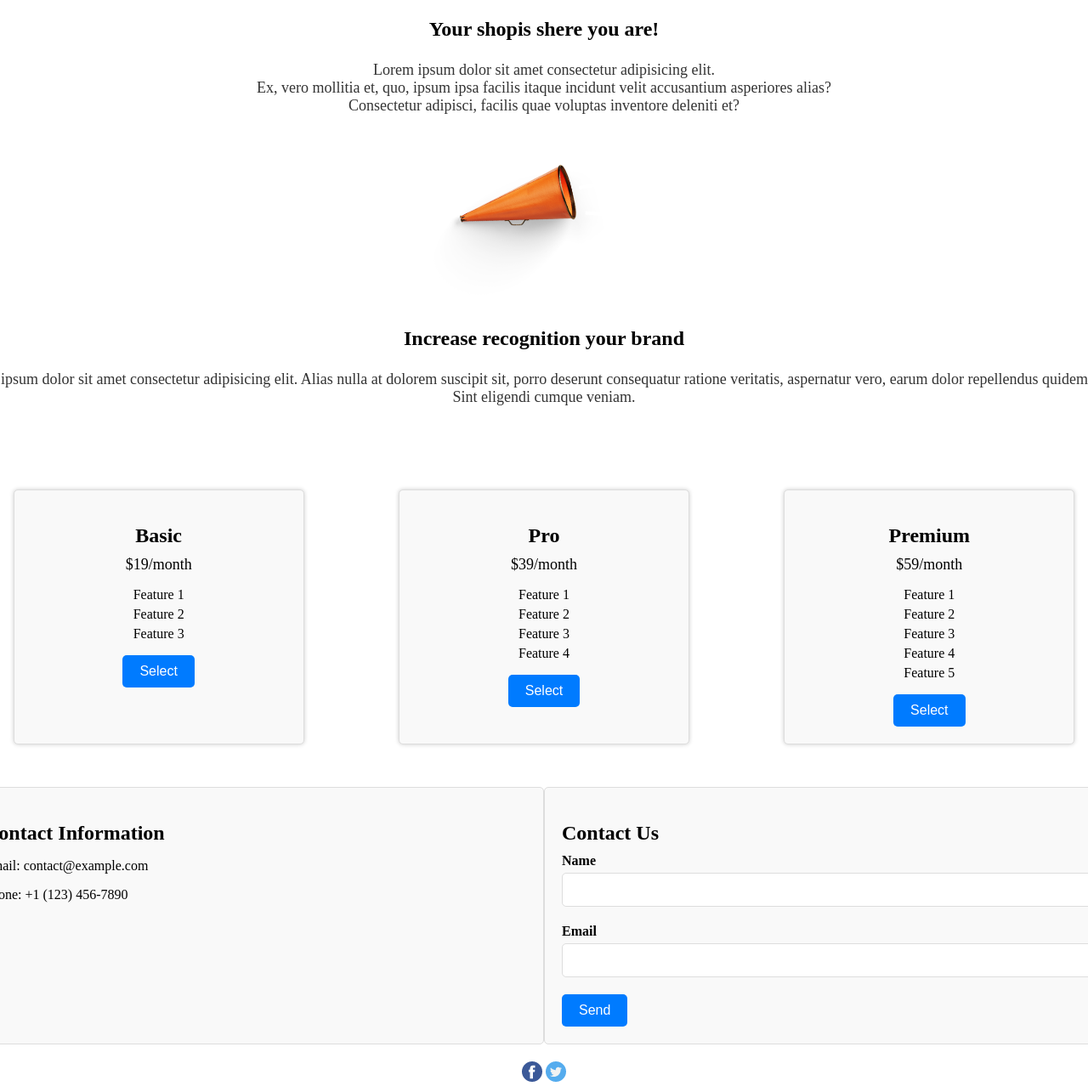
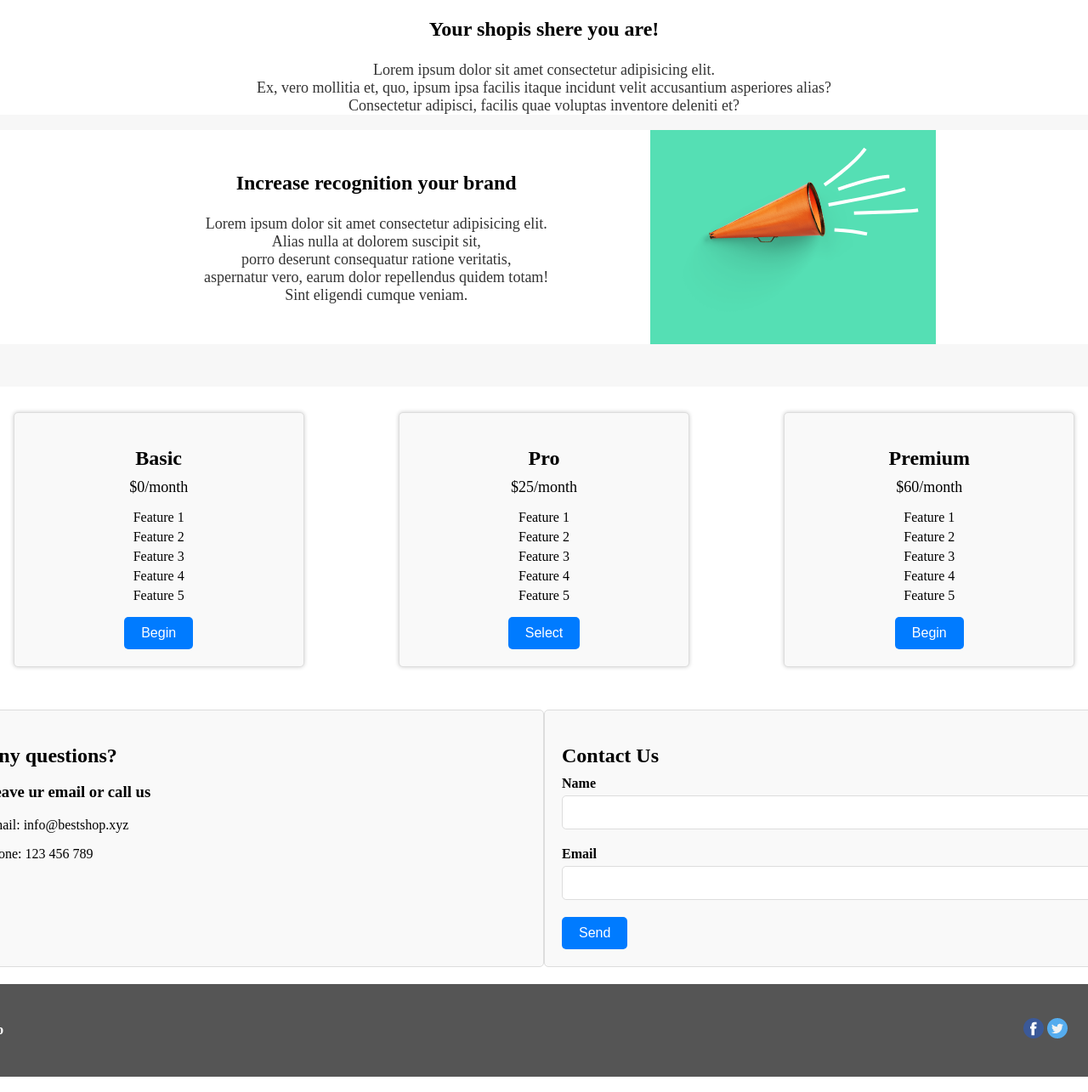
Before and after one commit to DanyloTabakov/Egzamin_Praktyk, a plain HTML site: page index.html in a window 1280 px wide. Shown: the part 2287-3572 px from the top of the page at 85% size. Drawn offline with Linux system fonts and the light colour scheme.

Commit message:
finished task

```diff
--- a/index.html
+++ b/index.html
@@ -89,49 +89,42 @@
             </div>
 
             <div class="blockThree">
-                <div>
-                    <img src="images/pipe.png" alt="pipe">
-                </div>
-
-                <div>
+                <div class="text">
                     <h3>Increase recognition your brand</h3>
                     <p>
-                        Lorem ipsum dolor sit amet consectetur adipisicing elit.
-                        Alias nulla at dolorem suscipit sit, porro deserunt consequatur ratione veritatis, aspernatur vero, earum dolor repellendus quidem totam!
+                        Lorem ipsum dolor sit amet consectetur adipisicing elit.<br/>
+                        Alias nulla at dolorem suscipit sit,<br/>
+                         porro deserunt consequatur ratione veritatis,<br/>
+                        aspernatur vero, earum dolor repellendus quidem totam!<br/>
                         Sint eligendi cumque veniam.
                     </p>
                 </div>
+
+                <div class="image">
+                    <img src="images/pipe.png" alt="pipe">
+                </div>
             </div>
+
         </section>
 
         <section id="prices" class="prices">
             <div class="pricing-list">
                 <div class="pricing-item">
                     <h2 class="pricing-title">Basic</h2>
-                    <p class="pricing-price">$19/month</p>
-                    <ul class="pricing-features">
-                        <li>Feature 1</li>
-                        <li>Feature 2</li>
-                        <li>Feature 3</li>
-                    </ul>
-                    <button class="pricing-button">Select</button>
-                </div>
-
-                <div class="pricing-item">
-                    <h2 class="pricing-title">Pro</h2>
-                    <p class="pricing-price">$39/month</p>
+                    <p class="pricing-price">$0/month</p>
                     <ul class="pricing-features">
                         <li>Feature 1</li>
                         <li>Feature 2</li>
                         <li>Feature 3</li>
                         <li>Feature 4</li>
+                        <li>Feature 5</li>
                     </ul>
-                    <button class="pricing-button">Select</button>
+                    <button class="pricing-button">Begin</button>
                 </div>
 
                 <div class="pricing-item">
-                    <h2 class="pricing-title">Premium</h2>
-                    <p class="pricing-price">$59/month</p>
+                    <h2 class="pricing-title">Pro</h2>
+                    <p class="pricing-price">$25/month</p>
                     <ul class="pricing-features">
                         <li>Feature 1</li>
                         <li>Feature 2</li>
@@ -141,14 +134,28 @@
                     </ul>
                     <button class="pricing-button">Select</button>
                 </div>
+
+                <div class="pricing-item">
+                    <h2 class="pricing-title">Premium</h2>
+                    <p class="pricing-price">$60/month</p>
+                    <ul class="pricing-features">
+                        <li>Feature 1</li>
+                        <li>Feature 2</li>
+                        <li>Feature 3</li>
+                        <li>Feature 4</li>
+                        <li>Feature 5</li>
+                    </ul>
+                    <button class="pricing-button">Begin</button>
+                </div>
             </div>
         </section>
 
-        <section class="contact">
+        <section class="contact" id="contact">
             <div class="contact-info">
-                <h2>Contact Information</h2>
-                <p>Email: contact@example.com</p>
-                <p>Phone: +1 (123) 456-7890</p>
+                <h2>Any questions?</h2>
+                <h3>Leave ur email or call us</h3>
+                <p>Email: info@bestshop.xyz</p>
+                <p>Phone: 123 456 789</p>
             </div>
             <div class="contact-form">
                 <h2>Contact Us</h2>
@@ -168,8 +175,12 @@
     </main>
 
     <footer>
-        <img src="images/facebook.png" alt="facebook">
-        <img src="images/twitter.png" alt="twitter">
+        <h4>BestShop</h4>
+
+        <div class="social-media">
+            <img src="images/facebook.png" alt="facebook">
+            <img src="images/twitter.png" alt="twitter">
+        </div>
     </footer>
 </body>
 </html>
--- a/style.css
+++ b/style.css
@@ -99,7 +99,7 @@ header p {
 }
 
 .benefits {
-    background-color: #fff;
+    background-color: #F7F7F7;
     padding: 50px 0;
     text-align: center;
 }
@@ -116,6 +116,35 @@ header p {
     color: #333;
 }
 
+.blockOne {
+    background-color: #FFFFFF;
+}
+
+.blockTwo {
+    background-color: #FFFFFF;
+}
+
+.blockThree {
+    display: flex;
+    align-items: center;
+    background-color: #FFFFFF;
+}
+
+.text {
+    margin-right: 60px;
+    margin-left: 300px;
+}
+
+.image {
+    background-color: #55DFB4;
+    padding: 20px;
+    margin-left: 60px;
+}
+
+.blockThree img {
+    max-width: 100%;
+    height: auto;
+}
 
 .pricing-list {
     display: flex;
@@ -233,3 +262,22 @@ textarea {
 .submit-button:hover {
     background-color: #0056b3;
 }
+
+footer {
+    display: flex;
+    align-items: center;
+    height: 89px;
+    width: 1400px;
+    background-color: #555;
+    padding: 10px;
+}
+
+h4 {
+    margin: 0;
+    color: white;
+}
+
+.social-media {
+    margin-left: 1200px;
+    margin-right: 0px;
+}
```
